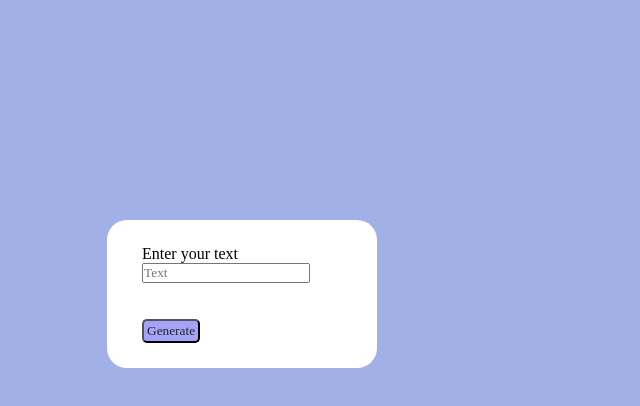
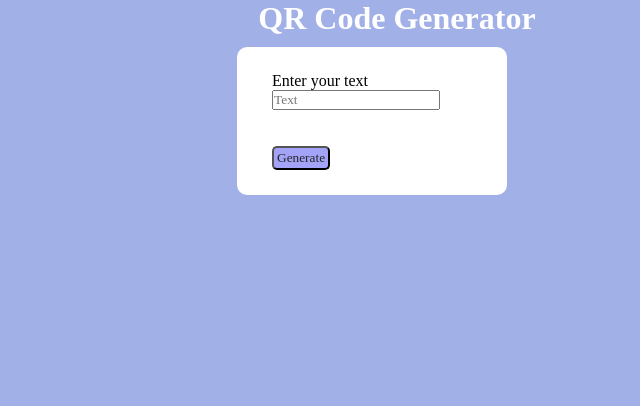
Before and after one commit to subekshya1468/QR, a plain HTML site: page index.html in a window 1280 px wide. Shown: the whole page, without its empty margins (243-883 px from the left). Drawn offline with Linux system fonts and the light colour scheme.

Commit message:
Add files via upload

```diff
--- a/index.html
+++ b/index.html
@@ -7,6 +7,7 @@
     <link rel="stylesheet" href="style.css">
 </head>
 <body>
+    <h1 style="text-align: center; color: white; ">QR Code Generator</h1>
     <div class="container">
         <p>Enter your text</p>
         <input type="text" placeholder="Text" id="qrText">
--- a/style.css
+++ b/style.css
@@ -12,9 +12,9 @@ body{
     width: 200px;
     padding: 25px 35px;
     background: white;
-    border-radius: 20px;
-    margin-left: 350px;
-    margin-top: 220px;
+    border-radius: 10px;
+    margin-left: 480px;
+    margin-top: 10px;
 }
 
 .container button{
```
